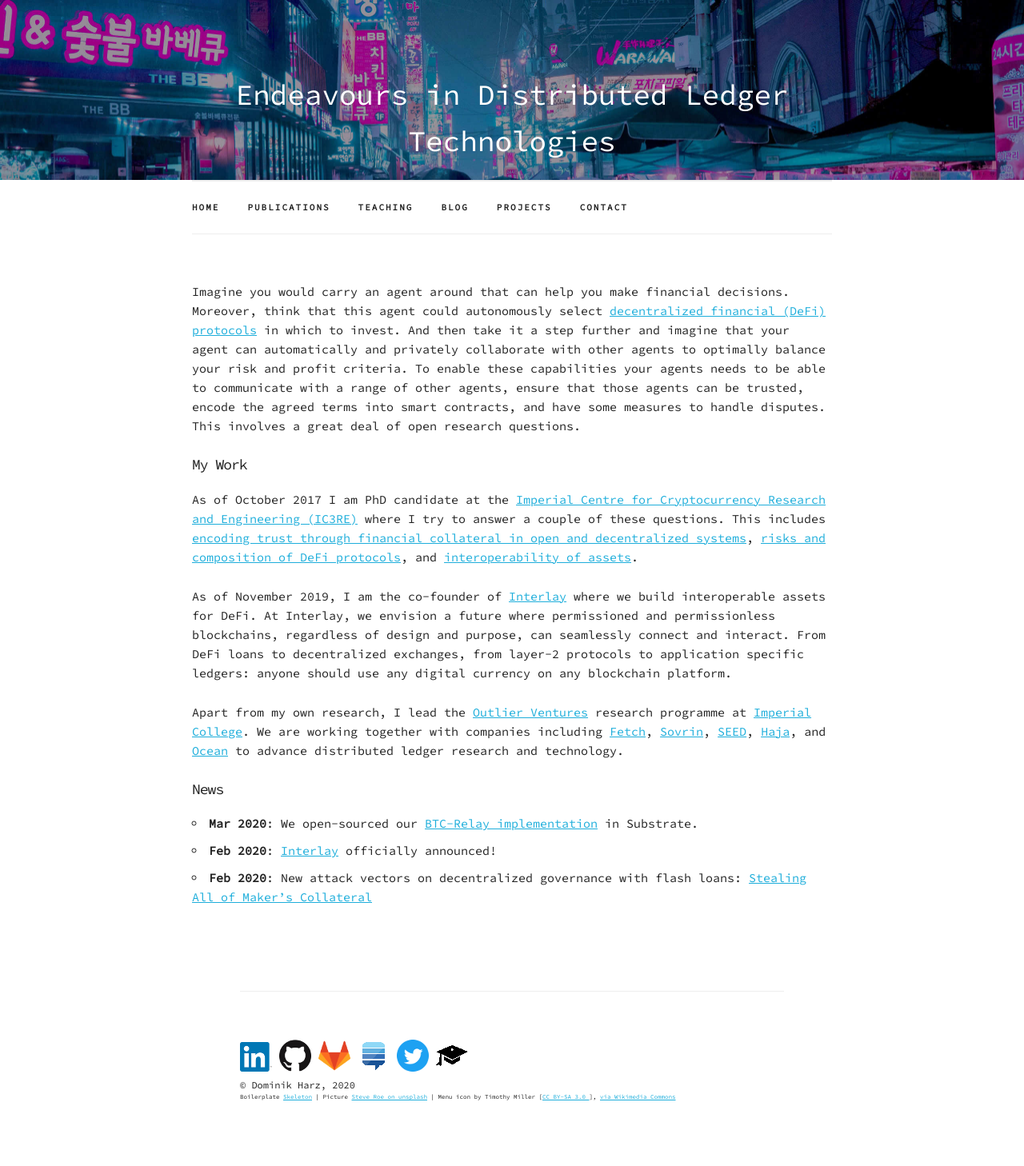
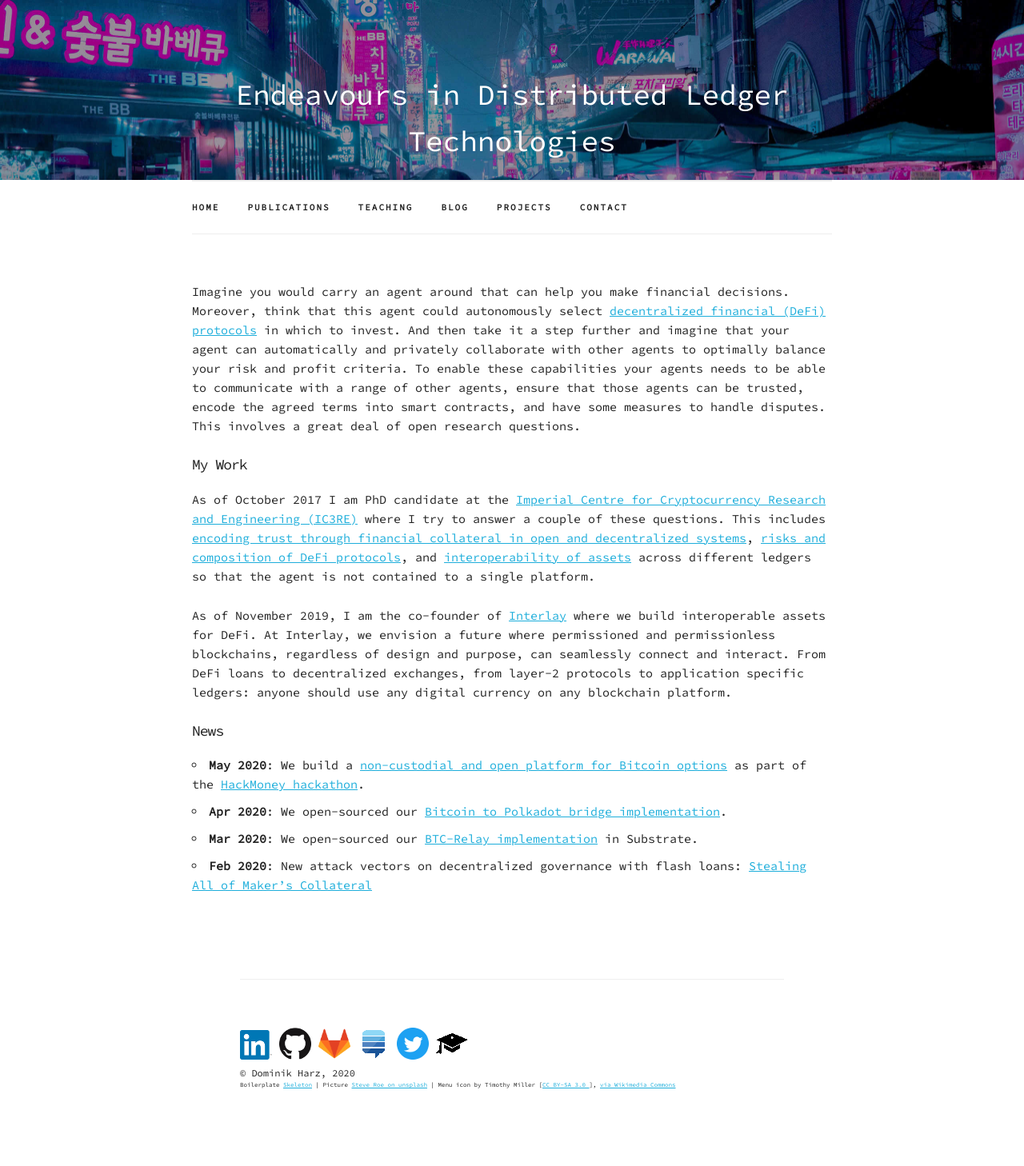
Before and after one commit to nud3l/nud3l.github.io, a Jekyll site: the page built from index.md, in a window 1280 px wide. Shown: the whole page at 80% size. Built offline with Jekyll 4.4.1, drawn with Linux system fonts in a browser that asks for light colours; nearby versions of some CDN libraries.

Commit message:
update news

```diff
--- a/index.md
+++ b/index.md
@@ -13,19 +13,20 @@
 
 ## My Work
 
-As of October 2017 I am PhD candidate at the [Imperial Centre for Cryptocurrency Research and Engineering (IC3RE)](http://www.imperial.ac.uk/cryptocurrency/){:target="_blank"} where I try to answer a couple of these questions. This includes [encoding trust through financial collateral in open and decentralized systems](https://balance-resear.ch/){:target="_blank"}, [risks and composition of DeFi protocols](https://medium.com/@dominik.harz/stealing-all-of-makers-collateral-f940970605b1){:target="_blank"}, and [interoperability of assets](https://www.xclaim.io/){:target="_blank"}.
+As of October 2017 I am PhD candidate at the [Imperial Centre for Cryptocurrency Research and Engineering (IC3RE)](http://www.imperial.ac.uk/cryptocurrency/){:target="_blank"} where I try to answer a couple of these questions. This includes [encoding trust through financial collateral in open and decentralized systems](https://balance-resear.ch/){:target="_blank"}, [risks and composition of DeFi protocols](https://medium.com/@dominik.harz/stealing-all-of-makers-collateral-f940970605b1){:target="_blank"}, and [interoperability of assets](https://www.xclaim.io/){:target="_blank"} across different ledgers so that the agent is not contained to a single platform.
 
 As of November 2019, I am the co-founder of [Interlay](https://www.interlay.io/){:target="_blank"} where we build interoperable assets for DeFi. At Interlay, we envision a future where permissioned and permissionless blockchains, regardless of design and purpose, can seamlessly connect and interact. From DeFi loans to decentralized exchanges, from layer-2 protocols to application specific ledgers: anyone should use any digital currency on any blockchain platform.
 
 <!-- I am especially curious about smart contracts and their verification as well as automated negotiation for autonomous agents. Additionally, I am interested in general distributed and decentralised web research including problems revolving around interoperability of distributed ledgers and privacy-preserving applications. -->
 
-Apart from my own research, I lead the [Outlier Ventures](https://outlierventures.io){:target="_blank"} research programme at [Imperial College](https://www.imperial.ac.uk/news/178860/ic3re-announces-partnership-explore-convergence-blockchain/){:target="_blank"}. We are working together with companies including [Fetch](http://fetch.ai){:target="_blank"}, [Sovrin](https://sovrin.org/){:target="_blank"}, [SEED](https://www.seedtoken.io/){:target="_blank"}, [Haja](https://haja.io/){:target="_blank"}, and [Ocean](https://oceanprotocol.com/){:target="_blank"} to advance distributed ledger research and technology.
+<!-- Apart from my own research, I lead the [Outlier Ventures](https://outlierventures.io){:target="_blank"} research programme at [Imperial College](https://www.imperial.ac.uk/news/178860/ic3re-announces-partnership-explore-convergence-blockchain/){:target="_blank"}. We are working together with companies including [Fetch](http://fetch.ai){:target="_blank"}, [Sovrin](https://sovrin.org/){:target="_blank"}, [SEED](https://www.seedtoken.io/){:target="_blank"}, [Haja](https://haja.io/){:target="_blank"}, and [Ocean](https://oceanprotocol.com/){:target="_blank"} to advance distributed ledger research and technology. -->
  <!-- The purpose is to combine distributed ledgers with other technologies such as machine learning, autonomous agents, IoT, and bots to expedite the next web. -->
 
 ## News
 
-- **Mar 2020**: We open-sourced our [BTC-Relay implementation](https://gitlab.com/interlay/btc-parachain) in Substrate.
-- **Feb 2020**: [Interlay](https://www.interlay.io/){:target="_blank"} officially announced!
+- **May 2020**: We build a [non-custodial and open platform for Bitcoin options](https://gitlab.com/interlay/xopts) as part of the [HackMoney hackathon](https://hackathon.money/).
+- **Apr 2020**: We open-sourced our [Bitcoin to Polkadot bridge implementation](https://gitlab.com/interlay/btc-parachain).
+- **Mar 2020**: We open-sourced our [BTC-Relay implementation](https://gitlab.com/interlay/btc-parachain/-/tree/dev/crates/btc-relay) in Substrate.
 - **Feb 2020**: New attack vectors on decentralized governance with flash loans: [Stealing All of Maker’s Collateral](https://medium.com/@dominik.harz/stealing-all-of-makers-collateral-f940970605b1){:target="_blank"}
 
 <!--
```
